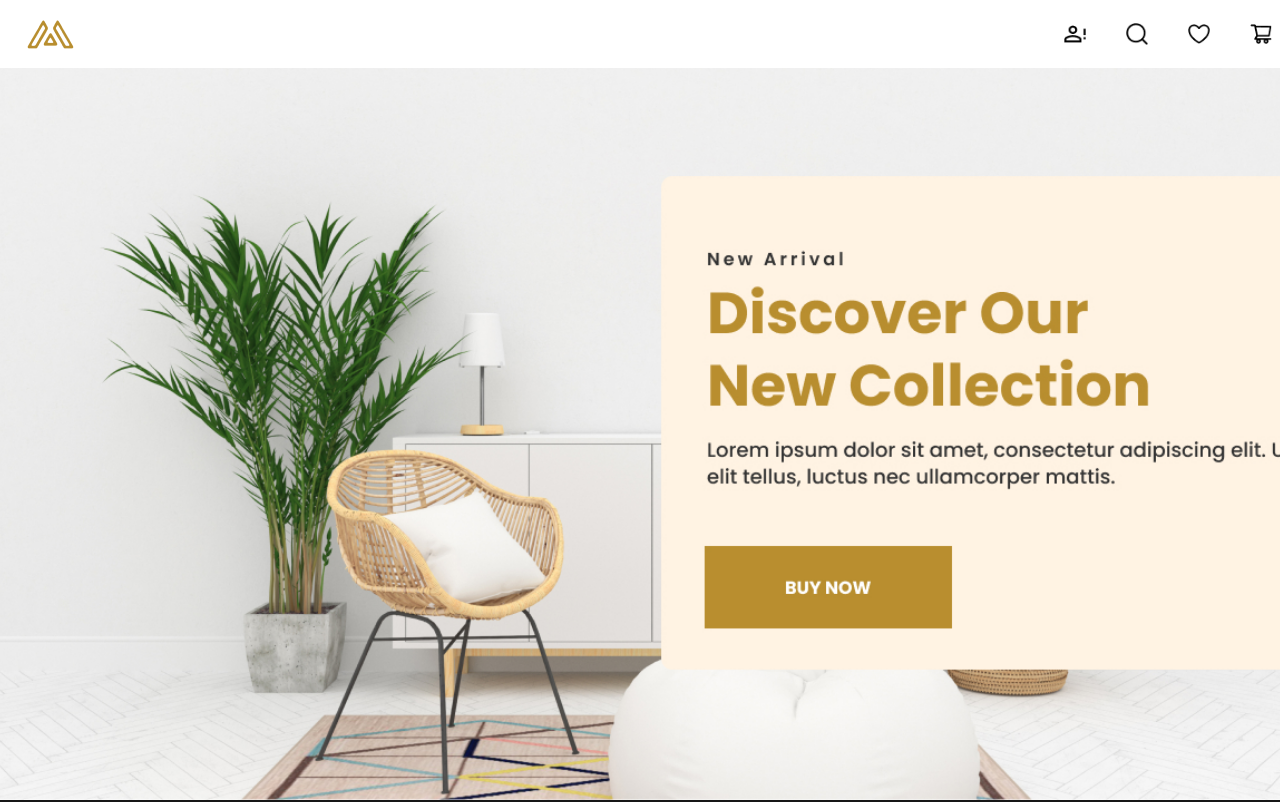
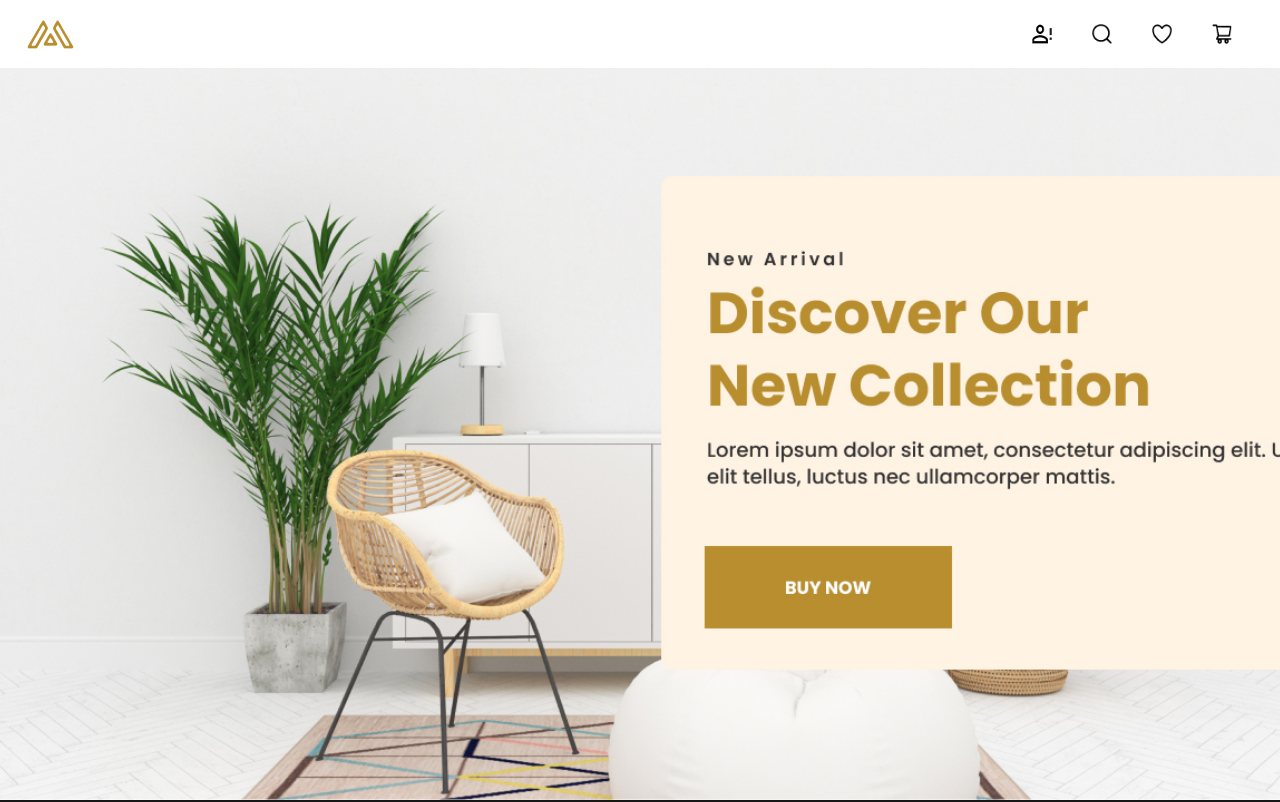
Before and after one commit to gnmjafari/furniture-store, a Next.js app: page / in a window 1280 px wide. Shown: the top 802 px of the page. Built offline with nearby package versions, Linux system fonts and the light colour scheme.

Commit message:
fix navbar-end style

```diff
--- a/components/Navbar.tsx
+++ b/components/Navbar.tsx
@@ -58,40 +58,44 @@ const Navbar = () => {
           })}
         </ul>
       </div>
-      <div className="navbar-end gap-10">
-        <a>
+      <div className="navbar-end mr-10 gap-10">
+        <a className="cursor-pointer">
           <Image
             src="/icon/account.png"
             alt="Next.js account"
-            width={22}
-            height={22}
+            width={20}
+            height={20}
+            style={{ width: "20px", height: "20px" }}
             priority
           />
         </a>
-        <a>
+        <a className="cursor-pointer">
           <Image
             src="/icon/search.png"
             alt="Next.js search"
-            width={22}
-            height={22}
+            width={20}
+            height={20}
+            style={{ width: "20px", height: "20px" }}
             priority
           />
         </a>
-        <a>
+        <a className="cursor-pointer">
           <Image
             src="/icon/favorite.png"
             alt="Next.js favorite"
-            width={22}
-            height={22}
+            width={20}
+            height={20}
+            style={{ width: "20px", height: "20px" }}
             priority
           />
         </a>
-        <a>
+        <a className="cursor-pointer">
           <Image
             src="/icon/Vector.png"
             alt="Next.js Vector"
-            width={22}
-            height={22}
+            width={20}
+            height={20}
+            style={{ width: "20px", height: "20px" }}
             priority
           />
         </a>
```
